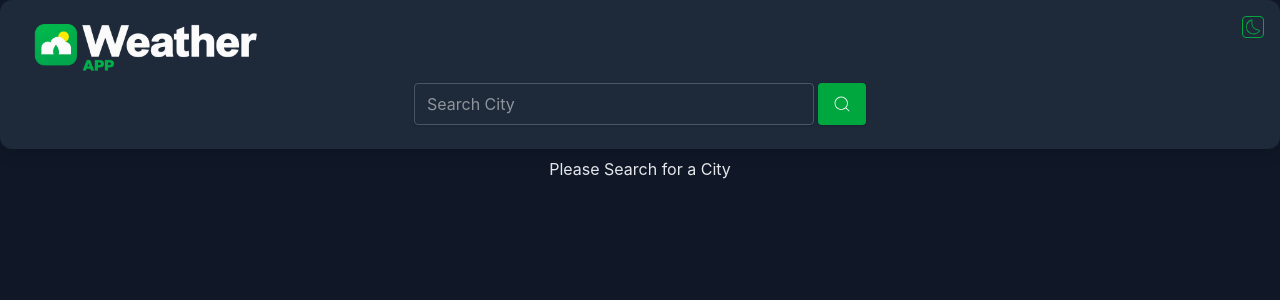
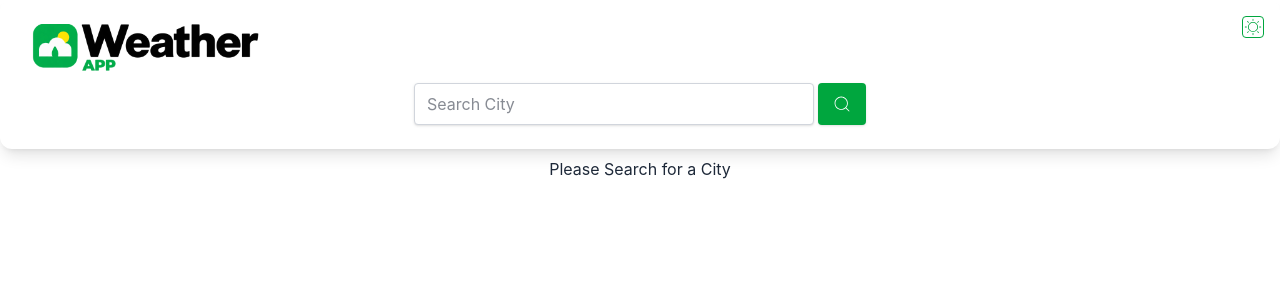
Before and after one commit to amirhossein-fz/Weather-App, a React (Vite) app: page / in a window 1280 px wide. Shown: the top 300 px of the page. Built offline with nearby package versions, Linux system fonts and the light colour scheme.

Commit message:
Update WeatherContext

```diff
--- a/src/component/WeatherContext.jsx
+++ b/src/component/WeatherContext.jsx
@@ -12,7 +12,7 @@ const [darkmode, setDarkmode] = useState(() => {
   if (savedTheme) {
     return savedTheme === "dark"
   }
-  return window.matchMedia("(prefers-color-scheme: dark)")
+  return window.matchMedia("(prefers-color-scheme: dark)").matches
 })
 
 useEffect(() => {
```
